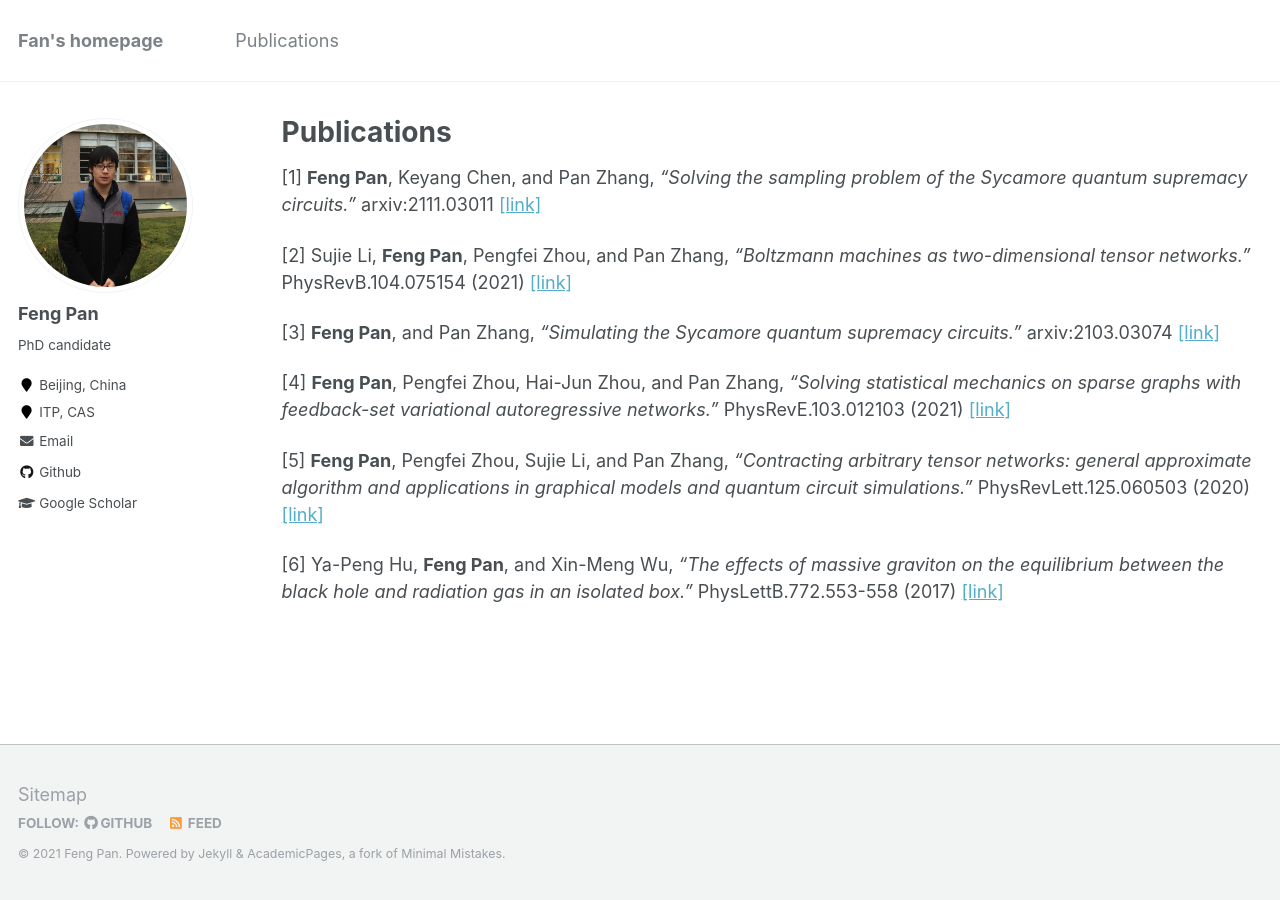
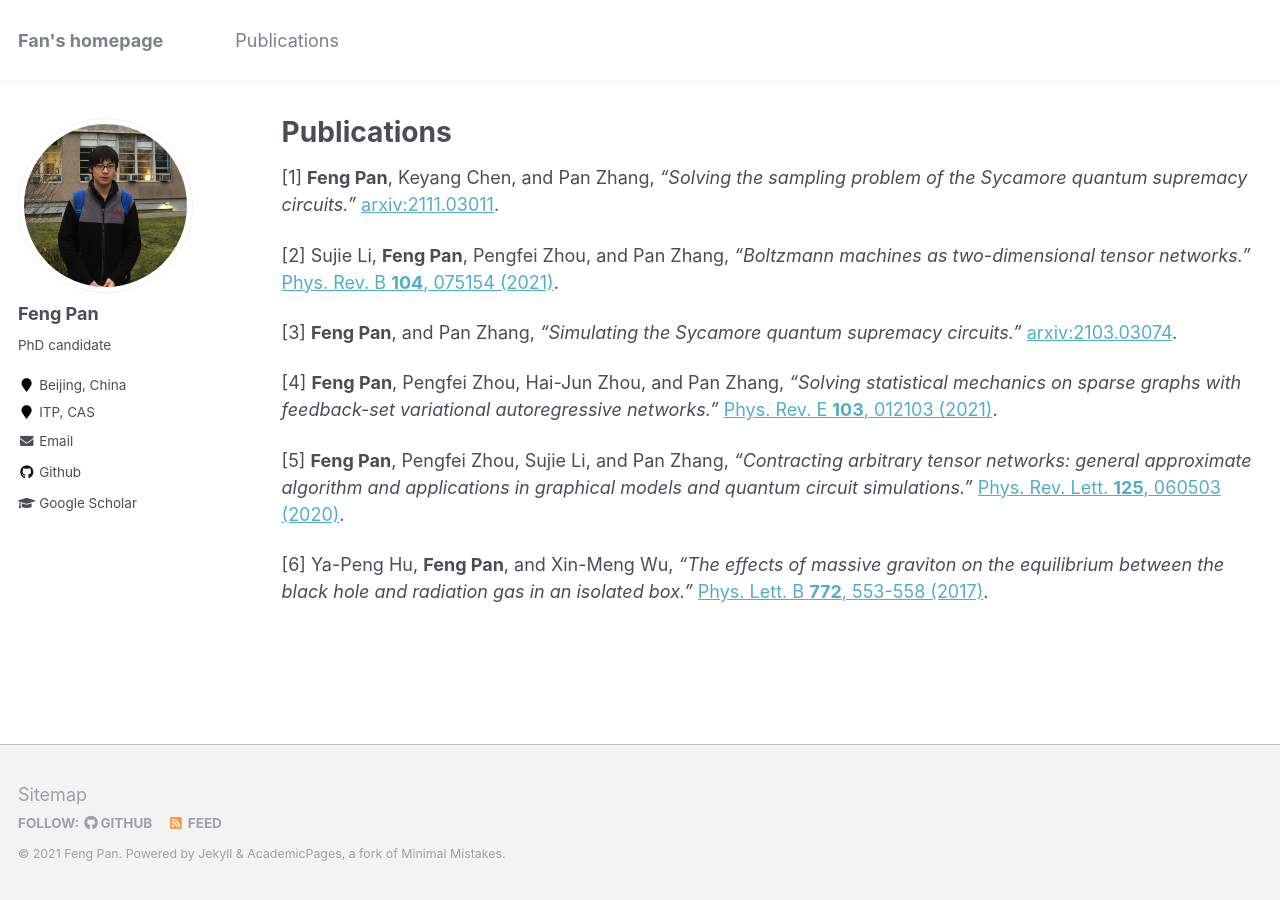
Before and after one commit to Fanerst/Fanerst.github.io, a Jekyll site: the page built from _pages/publications.md, in a window 1280 px wide. Built offline with Jekyll 4.4.1, drawn with Linux system fonts in a browser that asks for light colours.

Commit message:
update CV and publications

```diff
--- a/_pages/publications.md
+++ b/_pages/publications.md
@@ -5,17 +5,17 @@ permalink: /publications/
 author_profile: true
 ---
 
-[1] **Feng Pan**, Keyang Chen, and Pan Zhang, *"Solving the sampling problem of the Sycamore quantum supremacy circuits."* arxiv:2111.03011 [[link]](https://arxiv.org/abs/2111.03011)
+[1] **Feng Pan**, Keyang Chen, and Pan Zhang, *"Solving the sampling problem of the Sycamore quantum supremacy circuits."* [arxiv:2111.03011](https://arxiv.org/abs/2111.03011).
 
-[2] Sujie Li, **Feng Pan**, Pengfei Zhou, and Pan Zhang, *"Boltzmann machines as two-dimensional tensor networks."* PhysRevB.104.075154 (2021) [[link]](https://link.aps.org/doi/10.1103/PhysRevB.104.075154)
+[2] Sujie Li, **Feng Pan**, Pengfei Zhou, and Pan Zhang, *"Boltzmann machines as two-dimensional tensor networks."* [Phys. Rev. B **104**, 075154 (2021)](https://link.aps.org/doi/10.1103/PhysRevB.104.075154).
 
-[3] **Feng Pan**, and Pan Zhang, *"Simulating the Sycamore quantum supremacy circuits."* arxiv:2103.03074 [[link]](https://arxiv.org/abs/2103.03074)
+[3] **Feng Pan**, and Pan Zhang, *"Simulating the Sycamore quantum supremacy circuits."* [arxiv:2103.03074](https://arxiv.org/abs/2103.03074).
 
-[4] **Feng Pan**, Pengfei Zhou, Hai-Jun Zhou, and Pan Zhang, *"Solving statistical mechanics on sparse graphs with feedback-set variational autoregressive networks."* PhysRevE.103.012103 (2021) [[link]](https://link.aps.org/doi/10.1103/PhysRevE.103.012103)
+[4] **Feng Pan**, Pengfei Zhou, Hai-Jun Zhou, and Pan Zhang, *"Solving statistical mechanics on sparse graphs with feedback-set variational autoregressive networks."* [Phys. Rev. E **103**, 012103 (2021)](https://link.aps.org/doi/10.1103/PhysRevE.103.012103).
 
-[5] **Feng Pan**, Pengfei Zhou, Sujie Li, and Pan Zhang, *"Contracting arbitrary tensor networks: general approximate algorithm and applications in graphical models and quantum circuit simulations."* PhysRevLett.125.060503 (2020) [[link]](https://link.aps.org/doi/10.1103/PhysRevLett.125.060503)
+[5] **Feng Pan**, Pengfei Zhou, Sujie Li, and Pan Zhang, *"Contracting arbitrary tensor networks: general approximate algorithm and applications in graphical models and quantum circuit simulations."* [Phys. Rev. Lett. **125**, 060503 (2020)](https://link.aps.org/doi/10.1103/PhysRevLett.125.060503).
 
-[6] Ya-Peng Hu, **Feng Pan**, and Xin-Meng Wu, *"The effects of massive graviton on the equilibrium between the black hole and radiation gas in an isolated box."* PhysLettB.772.553-558 (2017) [[link]](http://www.sciencedirect.com/science/article/pii/S0370269317305750)
+[6] Ya-Peng Hu, **Feng Pan**, and Xin-Meng Wu, *"The effects of massive graviton on the equilibrium between the black hole and radiation gas in an isolated box."* [Phys. Lett. B **772**, 553-558 (2017)](http://www.sciencedirect.com/science/article/pii/S0370269317305750).
 
 <!-- {% if author.googlescholar %}
   You can also find my articles on <u><a href="{{author.googlescholar}}">my Google Scholar profile</a>.</u>
```
Also changed, not shown: 1 other file.
